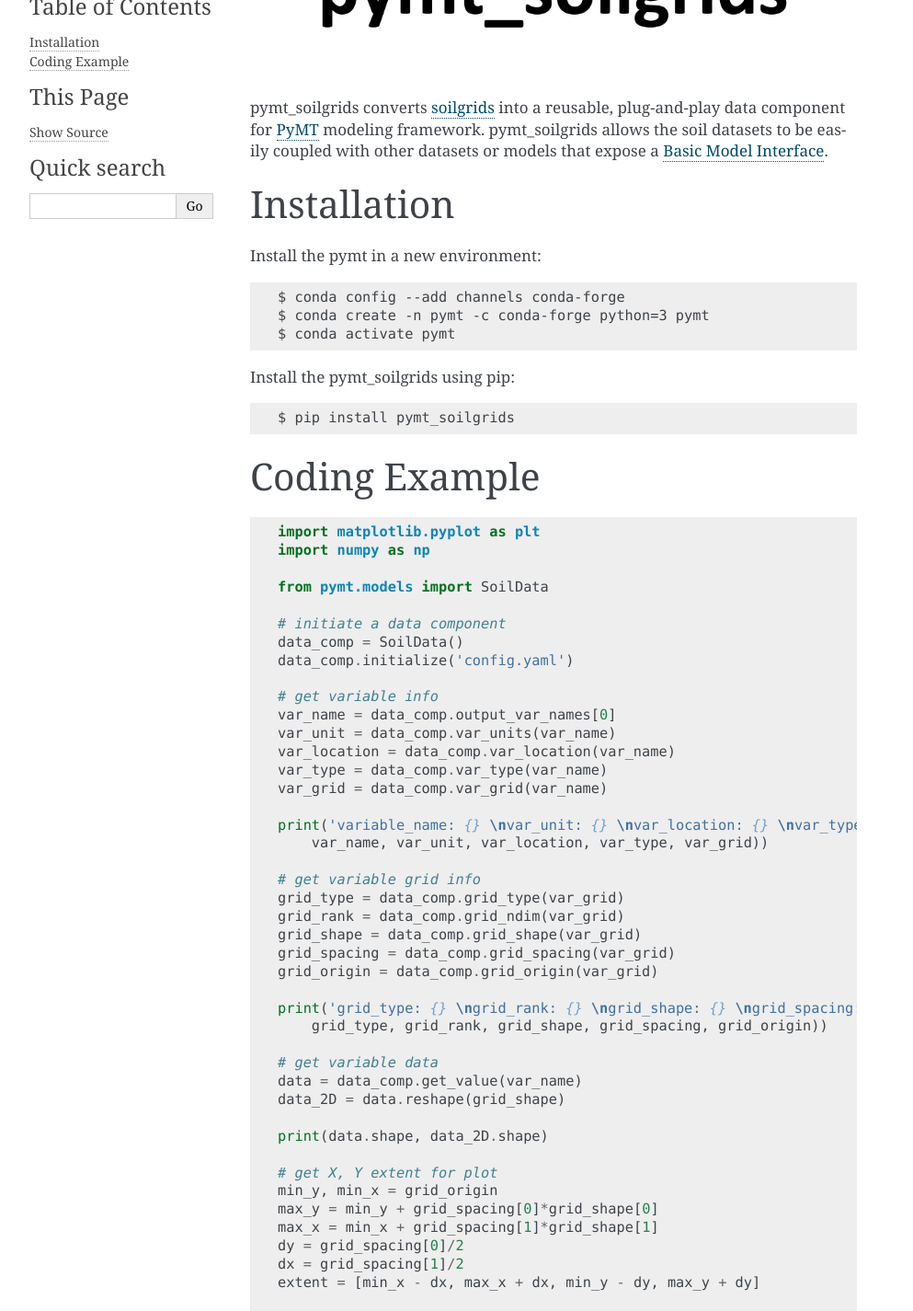
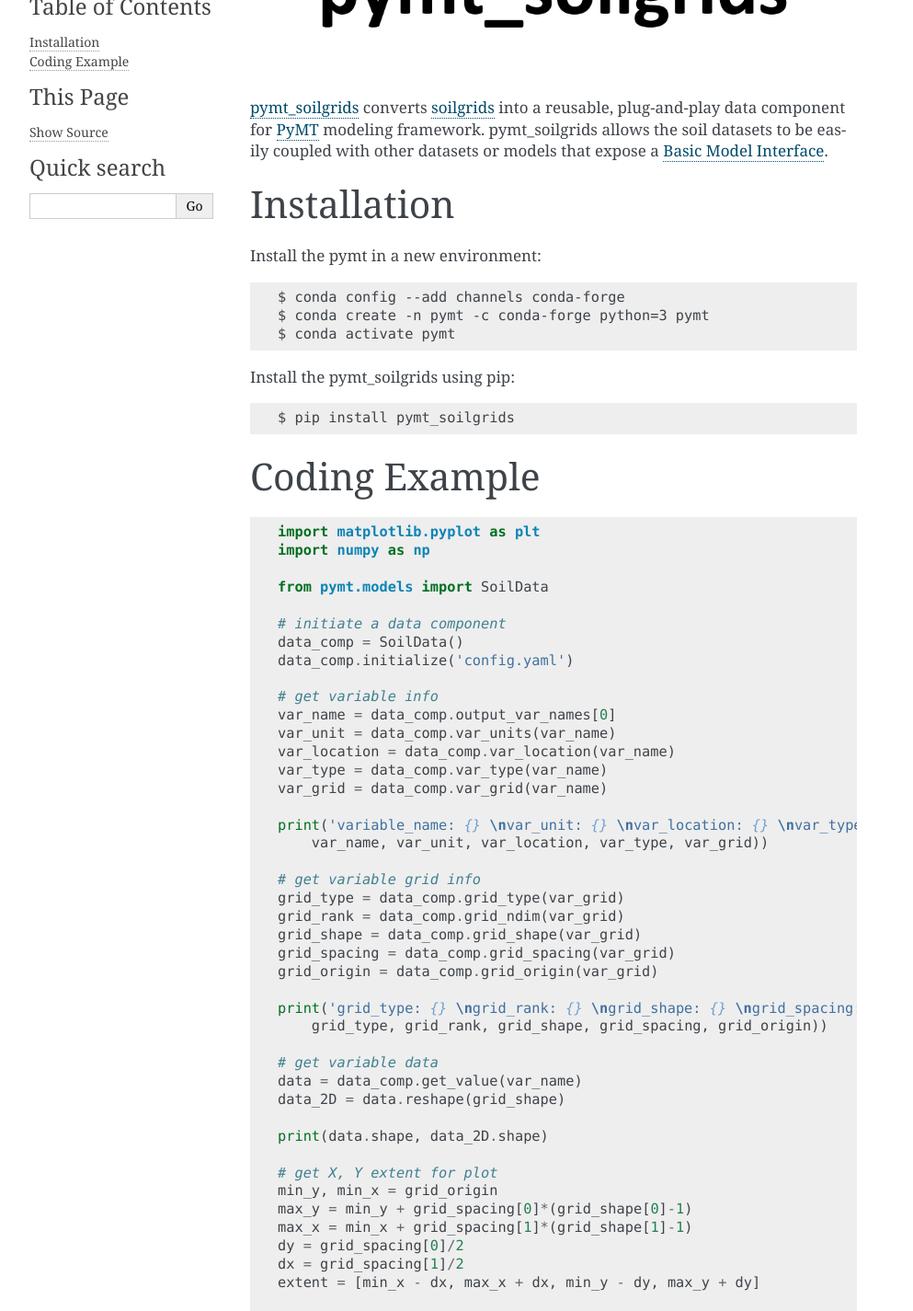
Before and after one commit to gantian127/pymt_soilgrids, a Sphinx documentation site: the page built from docs/index.rst, in a window 1280 px wide. Shown: the part 120-1545 px from the top of the page at 92% size, without its empty margins (148-1141 px from the left). Built offline with Sphinx 7.4.7, drawn with Linux system fonts in a browser that asks for light colours; the version number is read from the project's files by our own code.

Commit message:
docs: update intro text and plot boundary

```diff
--- a/README.rst
+++ b/README.rst
@@ -63,3 +63,9 @@
 .. code::
 
   pip install pymt_soilgrids
+
+--------------
+Coding Example
+--------------
+You can learn more details about the coding example from the
+`tutorial notebook <https://github.com/gantian127/pymt_soilgrids/blob/master/notebooks/pymt_soilgrids.ipynb>`_.
--- a/docs/index.rst
+++ b/docs/index.rst
@@ -5,7 +5,7 @@
     :target: https://pymt_soilgrids.readthedocs.io/
 
 
-pymt_soilgrids converts `soilgrids <https://soilgrids.readthedocs.io/en/latest/?badge=latest>`_ into a reusable,
+`pymt_soilgrids <https://github.com/gantian127/pymt_soilgrids>`_ converts `soilgrids <https://soilgrids.readthedocs.io/en/latest/?badge=latest>`_ into a reusable,
 plug-and-play data component for `PyMT <https://pymt.readthedocs.io/en/latest/?badge=latest>`_ modeling framework.
 pymt_soilgrids allows the soil datasets to be easily coupled with other datasets or models that expose
 a `Basic Model Interface <https://bmi.readthedocs.io/en/latest/>`_.
@@ -72,8 +72,8 @@
 
     # get X, Y extent for plot
     min_y, min_x = grid_origin
-    max_y = min_y + grid_spacing[0]*grid_shape[0]
-    max_x = min_x + grid_spacing[1]*grid_shape[1]
+    max_y = min_y + grid_spacing[0]*(grid_shape[0]-1)
+    max_x = min_x + grid_spacing[1]*(grid_shape[1]-1)
     dy = grid_spacing[0]/2
     dx = grid_spacing[1]/2
     extent = [min_x - dx, max_x + dx, min_y - dy, max_y + dy]
```
